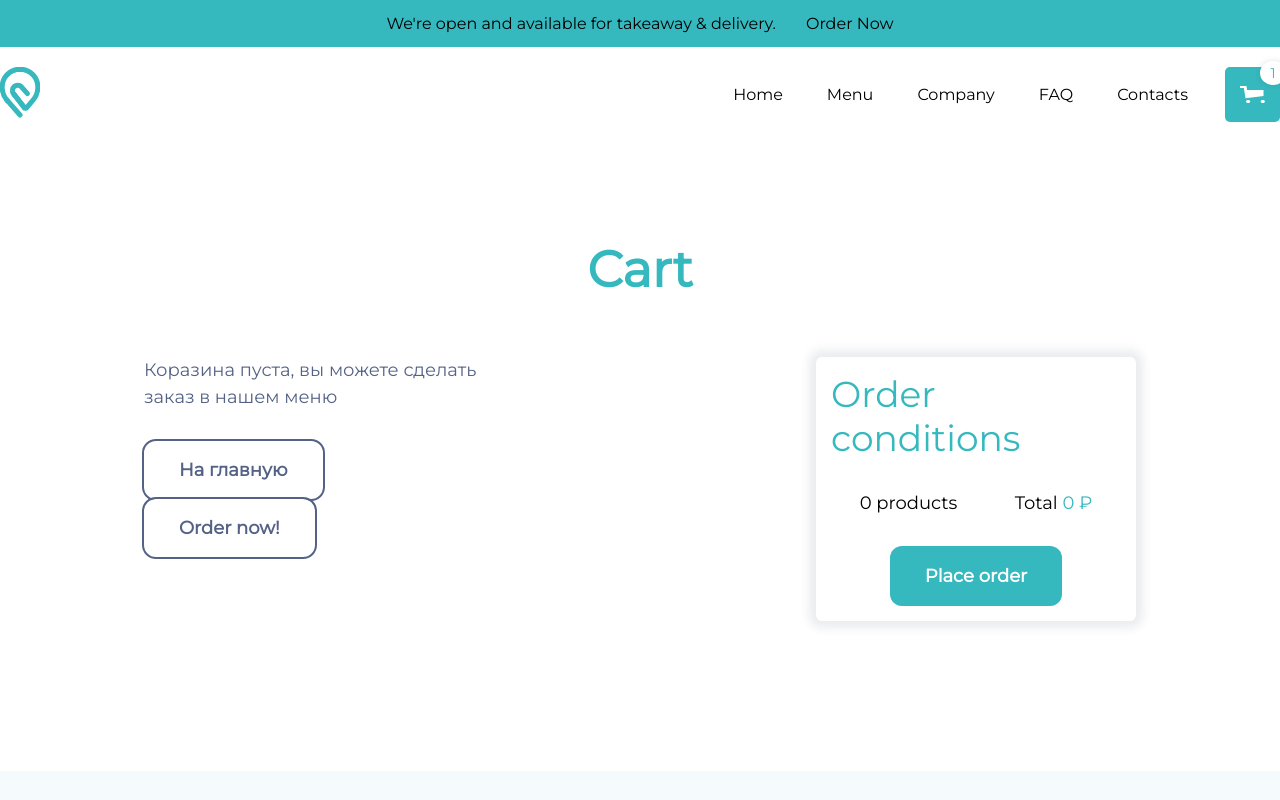
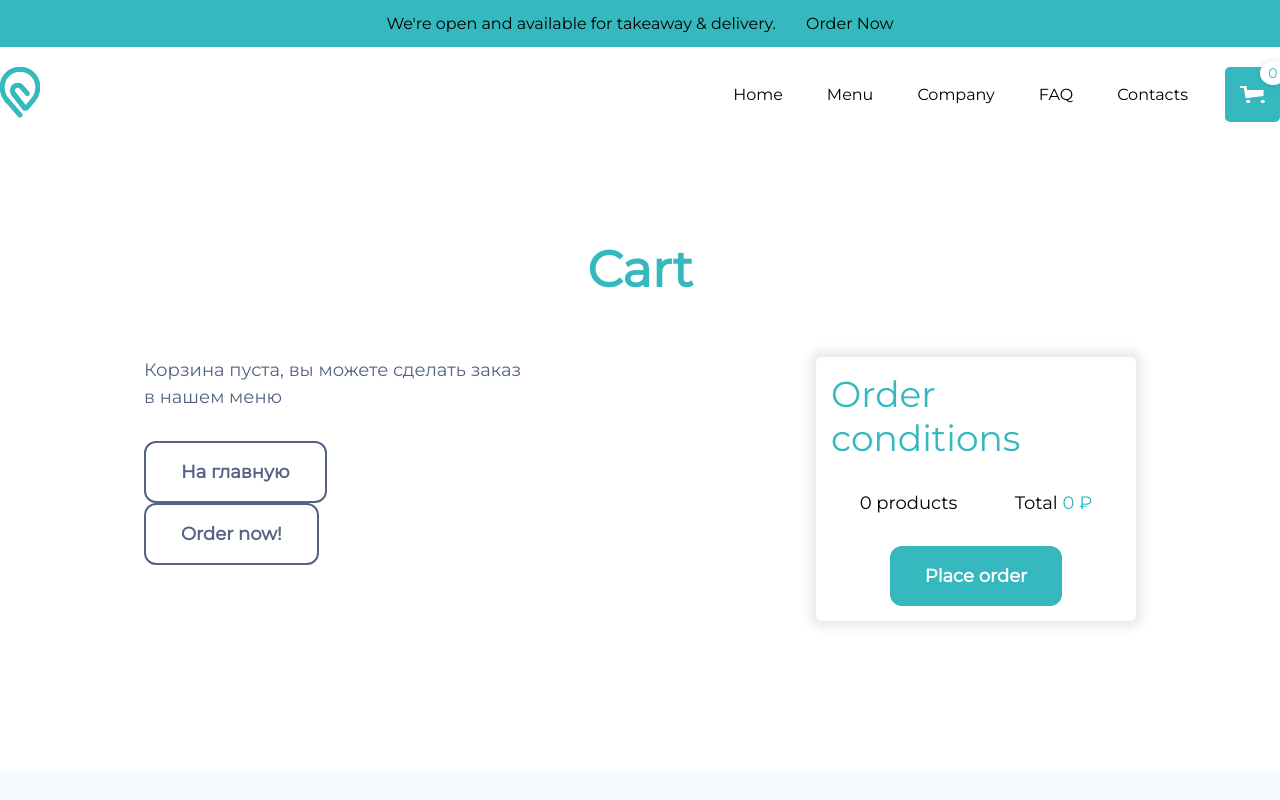
Before and after one commit to Edik1999/react-shop, a React (Create React App) app: page /cart in a window 1280 px wide. Shown: the top 800 px of the page. Built offline with nearby package versions, Linux system fonts and the light colour scheme.

Commit message:
counter in cart

```diff
--- a/src/components/Counter.js
+++ b/src/components/Counter.js
@@ -1,13 +1,28 @@
 import '../styles/components/counter.sass'
+import { useAppDispatch } from "../store";
+import { useSelector } from "react-redux";
+import {deleteSingleGood, addSingleGood} from '../store/slice/cartSlice';
 
-function Counter({count}) {
+function Counter({count, elementId}) {
+    const dispatch = useAppDispatch();
+    const state = useSelector((state) => state);
+
+    const dec = () => {
+        let deletedId = state.cart.findIndex((el) => el.id === elementId)
+        dispatch(deleteSingleGood(deletedId))
+    }
+
+    const inc = () => {
+        let incrementedId = state.cart.findIndex((el) => el.id === elementId)
+        dispatch(addSingleGood(incrementedId))
+    }
 
     return (
         <>
             <div className="counter">
-                <span className="counter__minus">-</span>
+                <span className="counter__minus" onClick={() => dec()}>-</span>
                 <span className="counter__number">{count}</span>
-                <span className="counter__plus">+</span>
+                <span className="counter__plus" onClick={() => inc()}>+</span>
             </div>
         </>
     )
--- a/src/components/layout/Header.tsx
+++ b/src/components/layout/Header.js
@@ -2,8 +2,13 @@ import React from "react";
 import logo from "../../img/logo.svg";
 import cart from "../../img/cart.svg";
 import { NavLink, Link } from 'react-router-dom';
+import { useSelector } from "react-redux";
+
 
 function Header() {
+
+  const state = useSelector((state) => state);
+
   return (
     <header className="header">
 
@@ -72,7 +77,7 @@ function Header() {
               <Link to="/cart" className="nav-link cart">
                 <li className="nav__item">
                   <img src={cart} alt="Cart" />
-                  <div className="card__badge">1</div>
+                  <div className="card__badge">{state.cart.length}</div>
                 </li>
               </Link>
             </ul>
--- a/src/pages/Cart.js
+++ b/src/pages/Cart.js
@@ -75,7 +75,7 @@ function Cart() {
                     <div className="cart__product-wrap">
                       <p className="cart__product-name">{el.title}</p>
                       <div className="cart__product-price-wraper">
-                        <Counter count={contentCount[ind]}></Counter>
+                        <Counter count={contentCount[ind]} elementId={el.id}></Counter>
                         <p className="cart__product-price text-color">{el.price} ₽</p>
                       </div>
                       <div className="cart__product-delete" onClick={() => deleteFromCartHandler(el.id)}></div>
@@ -86,7 +86,7 @@ function Cart() {
               :
               <>
                 <li className="cart__empty">
-                  Коразина пуста, вы можете сделать заказ в нашем меню
+                  Корзина пуста, вы можете сделать заказ в нашем меню
                 </li>
                 <li>
                   <Link to="/Home"><Button text={'На главную'} modificator={'btn menu-btn menu-btn--disabled'}></Button></Link>
--- a/src/store/slice/cartSlice.js
+++ b/src/store/slice/cartSlice.js
@@ -8,12 +8,12 @@ export const cartSlice = createSlice({
   initialState: initial,
   reducers: {
     cart: (state, action) => {state.push(action.payload)},
-    deleteFromCart: (state, action) => {
-      return state.filter(el => el.id !== action.payload)
-    },
+    deleteFromCart: (state, action) => {return state.filter(el => el.id !== action.payload)},
+    deleteSingleGood: (state, action) => {return state.filter((el, index) => index !== action.payload)},
+    addSingleGood: (state, action) => {state.push(state[action.payload])},
   },
 })
 
-export const { deleteFromCart, cart } = cartSlice.actions
+export const { deleteFromCart, cart, deleteSingleGood, addSingleGood } = cartSlice.actions
 
 export default cartSlice.reducer
--- a/src/styles/components/button.sass
+++ b/src/styles/components/button.sass
@@ -13,7 +13,7 @@
 
 .menu-btn--disabled
     padding: 19px 35px
-    outline: 2px solid $smalTextColor
+    border: 2px solid $smalTextColor
     color: $smalTextColor
     font-weight: bold
     background-color: $baseBgColor
@@ -22,7 +22,7 @@
     &:hover
         background-color: $maincolor
         color: white
-        outline: 0
+        border: 2px solid $maincolor
 
 .card__btn
     padding: 10px 12px
@@ -31,13 +31,13 @@
     font-weight: bold
     line-height: calc( $baseFZ + 11px)
     background-color: inherit
-    outline: 2px solid $smalTextColor
+    border: 2px solid $smalTextColor
     transition: all .2s
 
     &:hover
         background-color: $maincolor
         color: white
-        outline: none
+        border: 2px solid $maincolor
         transform: scale(1.02)
 
 .sorting-btn
--- a/src/styles/components/counter.sass
+++ b/src/styles/components/counter.sass
@@ -17,9 +17,11 @@
     cursor: pointer
 
 .counter__number
+    width: 35px
     border-right: 1px solid $counterBorderColor
     border-left: 1px solid $counterBorderColor
     font-weight: bold
+    text-align: center
     color: $smalTextColor
     padding: calc( $gap / 4 )
 
```
